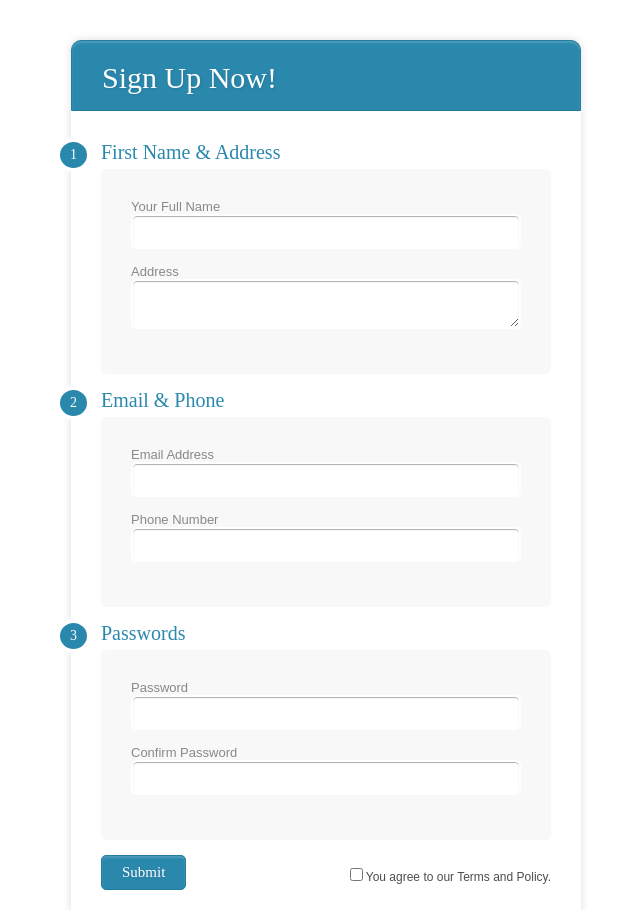
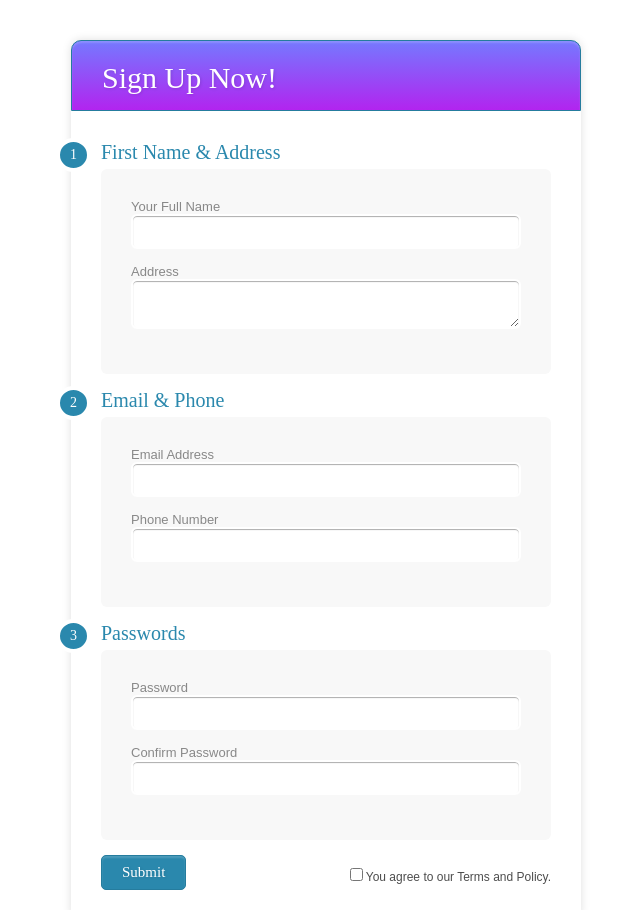
Before and after one commit to depetrisemilio/web-login, a plain HTML site: page Form/index.html in a window 1280 px wide. Shown: the top 910 px of the page, without its empty margins (314-954 px from the left). Drawn offline with Linux system fonts and the light colour scheme.

Commit message:
degrade en logo

```diff
--- a/Form/style.css
+++ b/Form/style.css
@@ -20,7 +20,11 @@
 	margin-bottom: 15px;
 }
 .form-style-10 h1{
-	background: #2A88AD;
+	background: #9152f8;
+  	background: -webkit-linear-gradient(top, #7579ff, #b224ef);
+  	background: -o-linear-gradient(top, #7579ff, #b224ef);
+  	background: -moz-linear-gradient(top, #7579ff, #b224ef);
+  	background: linear-gradient(top, #7579ff, #b224ef);
 	padding: 20px 30px 15px 30px;
 	margin: -30px -30px 30px -30px;
 	border-radius: 10px 10px 0 0;
```
